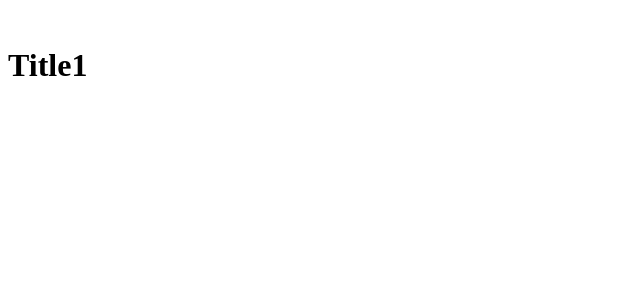
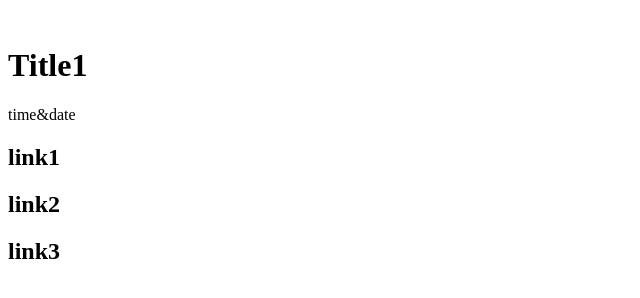
Before and after one commit to joenachum/website, a plain HTML site: page index.html in a window 1280 px wide. Shown: the whole page, without its empty margins (0-640 px from the left). Drawn offline with Linux system fonts and the light colour scheme.

Commit message:
Update index.html

```diff
--- a/index.html
+++ b/index.html
@@ -2,7 +2,15 @@
 <html>
   <head></head>
   <body>
-    <img src="" id="banner">
-    <h1 id="title">Title1</h1>
+    <div id="banner">
+      <img src="">
+      <h1 id="title">Title1</h1>
+      <p>time&date</p>
+    </div>
+    <div id="links">
+      <h2>link1</h2>
+      <h2>link2</h2>
+      <h2>link3</h2>
+    </div>
   </body>
 </html>
```
